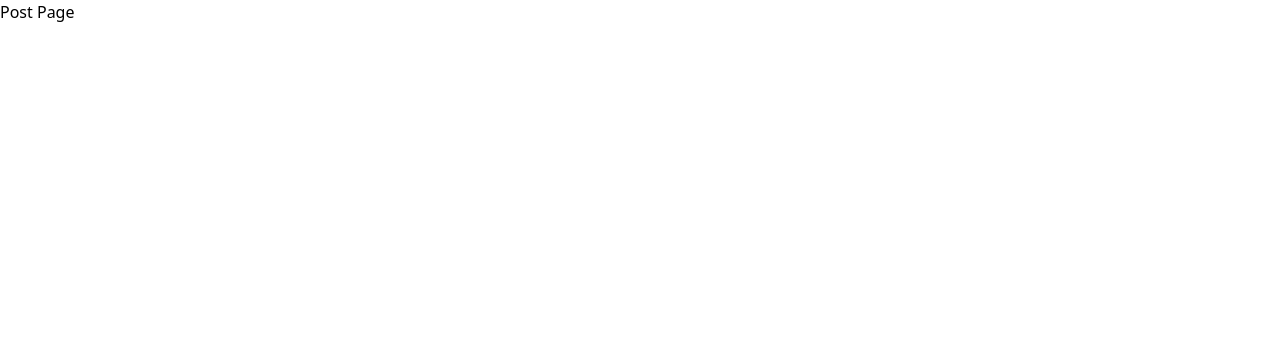
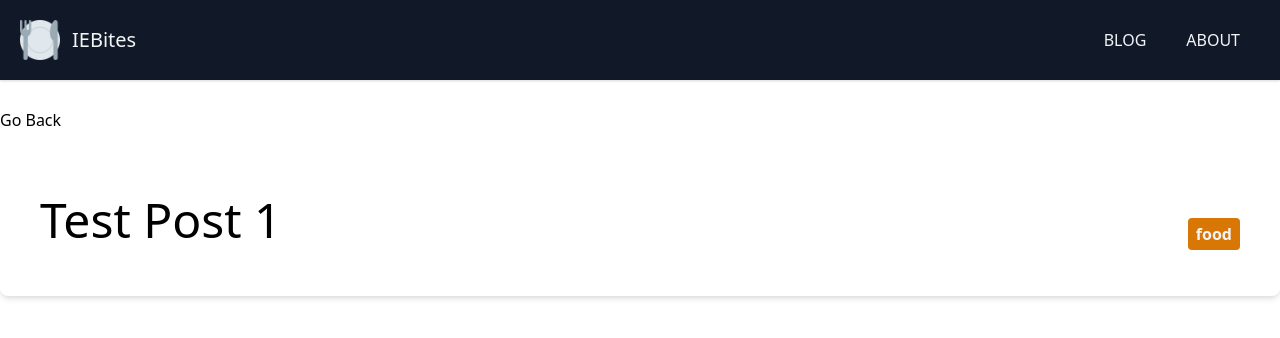
Before and after one commit to RdotSilva/React-NextJS-IEBites, a Next.js app: page /blog/test-post-one in a window 1280 px wide. Shown: the top 338 px of the page. Built offline with nearby package versions, Linux system fonts and the light colour scheme.

Commit message:
Add category display

```diff
--- a/pages/blog/[slug].js
+++ b/pages/blog/[slug].js
@@ -1,9 +1,27 @@
 import fs from "fs";
 import path from "path";
 import matter from "gray-matter";
+import marked from "marked";
+import Link from "next/link";
+import Layout from "../../components/Layout";
+import CategoryLabel from "../../components/CategoryLabel";
 
-export default function PostPage() {
-  return <div>Post Page</div>;
+export default function PostPage({
+  frontmatter: { title, category, date, cover_image, author, author_image },
+  content,
+  slug,
+}) {
+  return (
+    <Layout title={title}>
+      <Link href="/blog">Go Back</Link>
+      <div className="w-full px-10 py-6 bg-white rounded-lg shadow-md mt-6">
+        <div className="flex justify-between items-center mt-4">
+          <h1 className="text-5xl mb-7">{title}</h1>
+          <CategoryLabel>{category}</CategoryLabel>
+        </div>
+      </div>
+    </Layout>
+  );
 }
 
 /**
```
